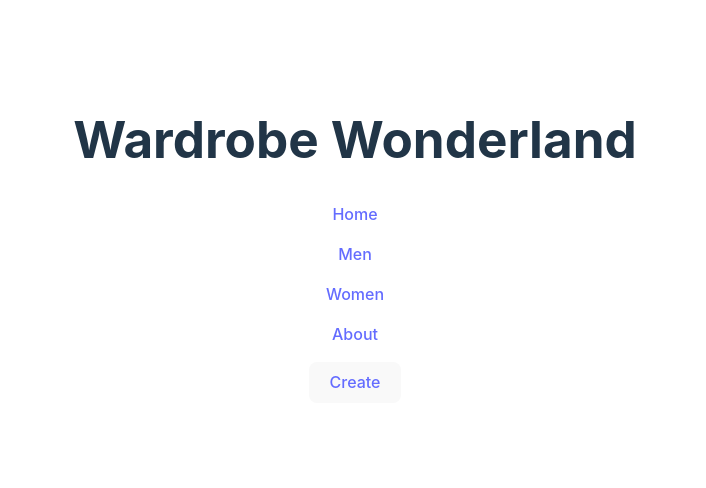
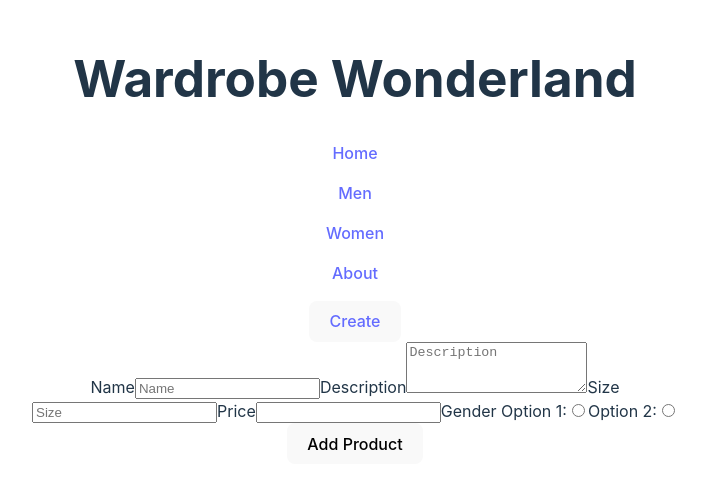
Before and after one commit to Wardrobe-Wonderland/clothingApp-react-vite, a React (Vite) app: page /create in a window 1280 px wide. Shown: the part 160-648 px from the top of the page, without its empty margins (285-991 px from the left). Built offline with nearby package versions, Linux system fonts and the light colour scheme.

Commit message:
Product form is created to add a new product

```diff
--- a/src/App.jsx
+++ b/src/App.jsx
@@ -30,7 +30,7 @@ function App() {
 
 
         </Routes>
-      <div></div>
+
 
     </>
   );
--- a/src/Pages/HomePage.jsx
+++ b/src/Pages/HomePage.jsx
@@ -2,6 +2,7 @@ import React, { useState, useEffect } from "react";
 import { Link } from "react-router-dom";
 import axios from "axios";
 import ProductList from "../components/ProductList";
+
 
 const API_URL = "http://localhost:5005";
 
@@ -26,6 +27,7 @@ function Homepage(props) {
       <div>
 
         <ProductList products={products} />
+
         <Link to={"/all"}>
         </Link>
       </div>
--- a/src/components/AddProductForm.jsx
+++ b/src/components/AddProductForm.jsx
@@ -1,24 +1,170 @@
 import React, { useState } from "react";
 import axios from 'axios';
+import { useNavigate } from "react-router-dom";
+
+const API_URL = "http://localhost:5005";
+
+function AddProductForm() {
+  const [name, setName] = useState("");
+  const [description, setDescription] = useState("");
+  const [size, setSize] = useState("");
+  const [price, setPrice] = useState("");
+  const [gender, setGender] = useState("");
+
+  const navigate = useNavigate();
 
 
-function AddProductForm(props) {
-  const [product, setProduct] = useState({
-    name:"",
-    description:"",
-  });
+const handleName = (e) => setName(e.target.value);
+const handleDescription = (e) => setDescription(e.target.value);
+const handleSize = (e) => setSize(e.target.value);
+const handlePrice = (e) => setPrice(e.target.value);
+const handleGender = (e) => setGender(e.target.value);
 
 
-  const handleSubmit = (e) => {
+const handleSubmit = async (e) => {
+  try {
     e.preventDefault();
+
+    const createProduct = {
+      name,
+      description,
+      size,
+      price,
+      gender,
+    };
+
+    await axios.post(`${API_URL}/all`, createProduct);
+
+
+    setName("");
+    setDescription("");
+    setSize("");
+    setPrice("");
+    setGender("");
+
+    navigate("/");
+  } catch (err) {
+    return <p>No products found</p>;
+
+  }
+}
+
+return (
+  <>
+    {/* <Navbar /> */}
+    <div
+      className="d-inline-flex flex-column justify-content-center align-items-center"
+      style={{ maxWidth: "700px" }}
+    >
+      <form onSubmit={handleSubmit}>
+        <label>Name</label>
+        <input
+          className="form-control"
+          type="text"
+          name="name"
+          placeholder="Name"
+          value={name}
+          onChange={handleName}
+        />
+        <label className="form-label">Description</label>
+        <textarea
+          className="form-control"
+          type="text"
+          name="description"
+          placeholder="Description"
+          rows="3"
+          value={description}
+          onChange={handleDescription}
+        ></textarea>
+
+        <label>Size</label>
+        <input
+          className="form-control"
+          type="text"
+          name="size"
+          placeholder="Size"
+          value={size}
+          onChange={handleSize}
+        />
+
+        <label>Price</label>
+        <input
+          className="form-control"
+          type="number"
+          name="price"
+          value={price}
+          onChange={handlePrice}
+        />
+
+        <label>Gender
+          Option 1:
+          <input
+            type="radio"
+            value="male"
+            // checked={selectedOption === "male"}
+            // onChange={handleOptionChange}
+          />
+        </label>
+        <label>
+          Option 2:
+          <input
+            type="radio"
+            value="female"
+            // checked={selectedOption === "female"}
+            // onChange={handleOptionChange}
+          />
+        </label>
+        <button className="btn btn-primary btn-round">Add Product</button>
+      </form>
+    </div>
+  </>
+)
+
+}
+
+export default AddProductForm;
 
 
 
 
-    // clear the form
-    setTitle("");
-    setRating("");
-  };
-}
 
-export default AddProductForm;
+
+
+// function AddProductForm(props) {
+//   const [product, setProduct] = useState({
+//     name:"",
+//     description:"",
+//     size: "",
+//     price: "",
+//     gender: "",
+
+//   });
+
+
+//   const handleSubmit = (e) => {
+//     e.preventDefault();
+//     axios
+//     .post (`${API_URL}/all`, product)
+//     .then((response)=>{
+//       console.log("Product added", response.data)
+//     })
+//     .catch((error)=>{
+//       console.log("Error fetching the product", error);
+//     });
+
+
+
+//     // // clear the form
+//     // setTitle("");
+//     // setRating("");
+//   };
+// <div className="form">
+//       <h2>Add Product</h2>
+//       <form onSubmit={handleSubmit}>
+//       </form>
+//     </div>
+//   ;
+
+
+
+// }
```
